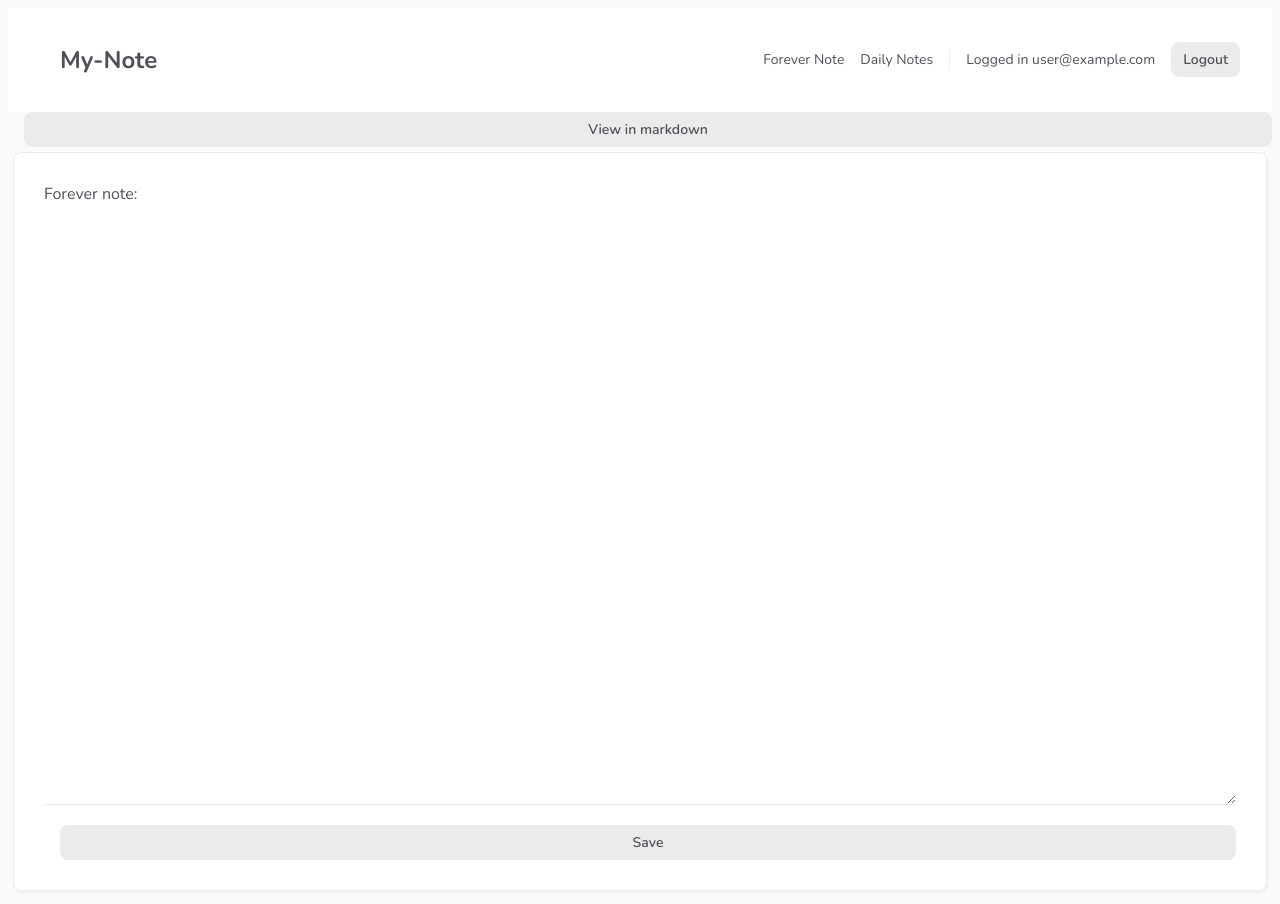
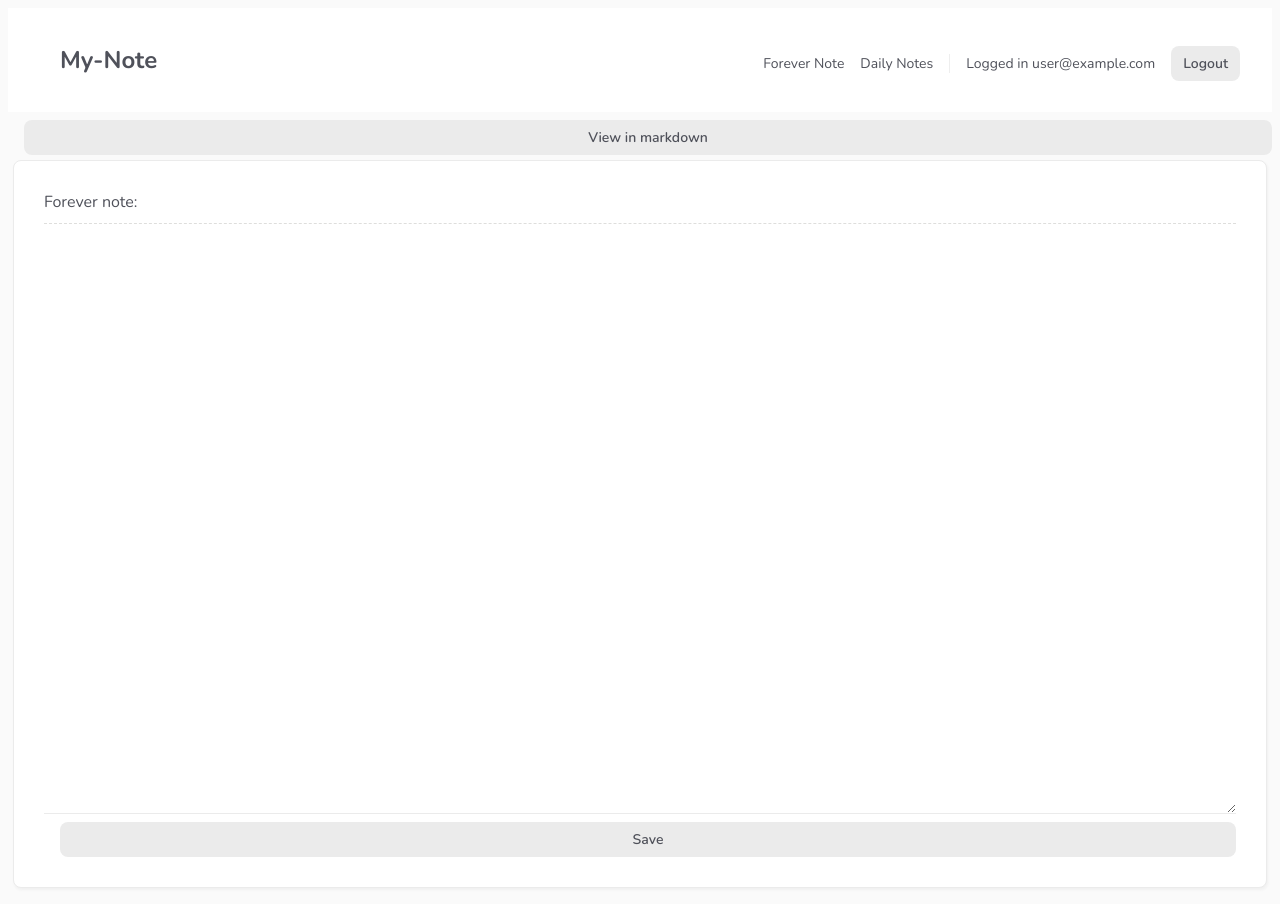
Before and after one commit to alexandresanchograca/my-note-vue, a Vue app: page / in a window 1280 px wide. Built offline with nearby package versions, Linux system fonts and the light colour scheme; no server answers; the database is empty; sample sign-in values are in the browser's storage.

Commit message:
better css optimization

```diff
--- a/src/assets/main.css
+++ b/src/assets/main.css
@@ -25,6 +25,7 @@ button,
 .btn {
   background: var(--secondary);
   border-radius: 8px;
+  margin-top: 8px;
   border: 0;
   padding: 8px 12px;
   font-weight: 600;
@@ -61,10 +62,9 @@ textarea {
   display: block;
   width: 100%;
   box-sizing: border-box;
-    margin: 20px auto;
 }
 
-span.token{
+span.token {
   margin-left: 0px;
   margin-right: 0px;
   padding: 0px;
--- a/src/components/DailyNote.vue
+++ b/src/components/DailyNote.vue
@@ -1,12 +1,12 @@
 <template>
-  <button @click="handleView">View in markdown</button>
   <form @submit.prevent="handleSubmit">
     <h4 v-if="!isNoteSaved" class="saved-status">Unsaved note</h4>
-    <label>Daily Note:</label>
+    <label class="note-label">Daily Note:</label>
     <textarea v-model="note"></textarea>
     <div v-if="error">{{ error }}</div>
     <button v-if="!isPending">Save</button>
     <button v-else disabled>Saving...</button>
+    <button @click="handleView">View in markdown</button>
   </form>
 </template>
 
@@ -94,5 +94,14 @@ button:disabled {
 }
 .saved-status {
   color: brown;
+  text-align: center;
+}
+.note-label {
+  border: 0px;
+  padding-bottom: 10px;
+  margin-bottom: 10px;
+  border-bottom: 1px;
+  border-color: rgb(222, 222, 220);
+  border-style: dashed;
 }
 </style>
--- a/src/components/PersistentNote.vue
+++ b/src/components/PersistentNote.vue
@@ -2,7 +2,7 @@
   <button @click="handleView">View in markdown</button>
   <form @submit.prevent="handleSubmit">
     <h4 v-if="!isNoteSaved" class="saved-status">Unsaved note</h4>
-    <label>Forever note:</label>
+    <label class="note-label">Forever note:</label>
     <textarea v-model="note"></textarea>
     <div v-if="error">{{ error }}</div>
     <button v-if="!isPending">Save</button>
@@ -85,5 +85,14 @@ button:disabled {
 }
 .saved-status {
   color: brown;
+  text-align: center;
+}
+.note-label {
+  border: 0px;
+  padding-bottom: 10px;
+  margin-bottom: 10px;
+  border-bottom: 1px;
+  border-color: rgb(222, 222, 220);
+  border-style: dashed;
 }
 </style>
```
Also changed, not shown: src/composables/useDoc.js (+1 -10 lines), src/views/DailyView.vue (+8 -8 lines). Lines whose indentation alone changed are shown as unchanged.
